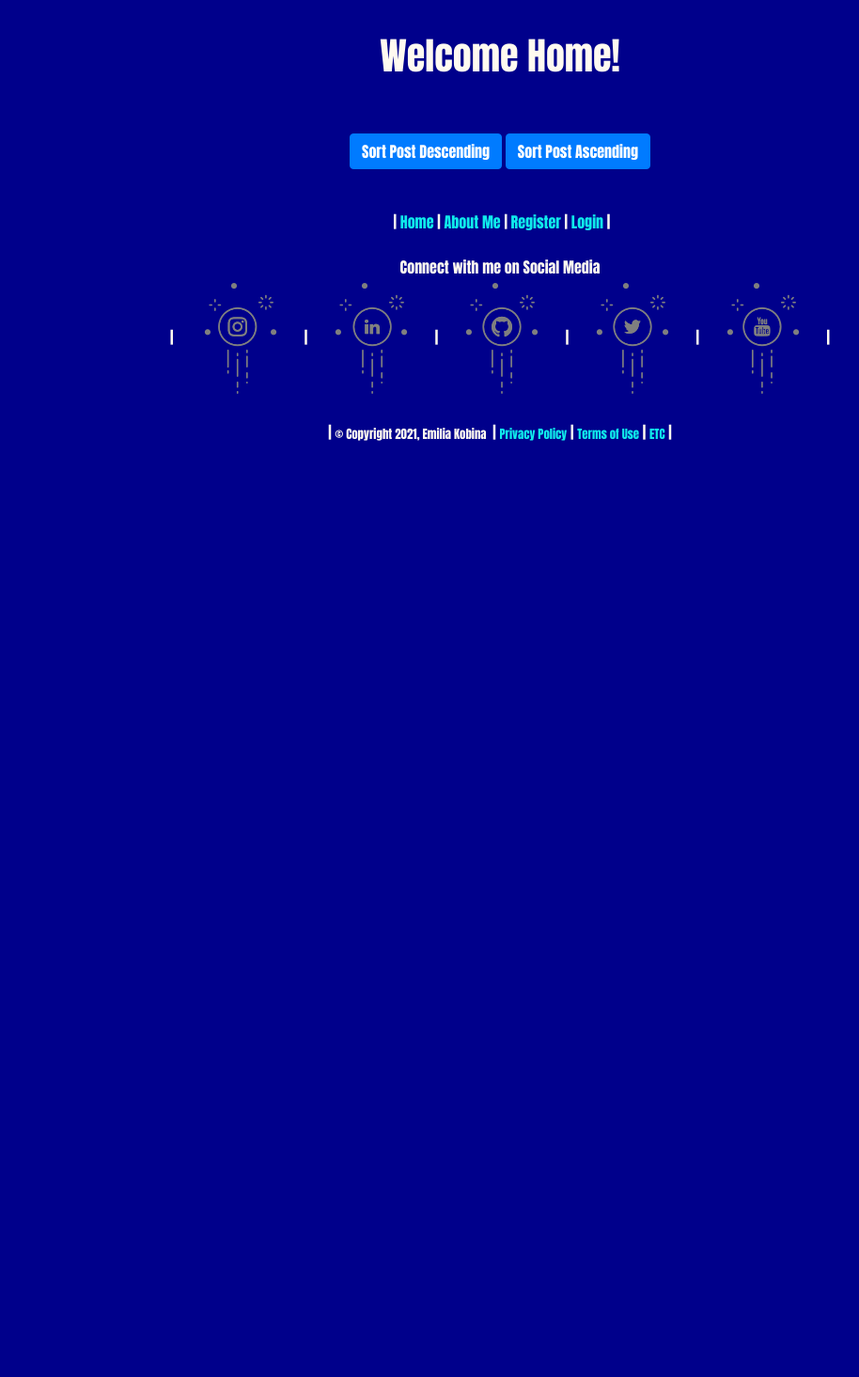
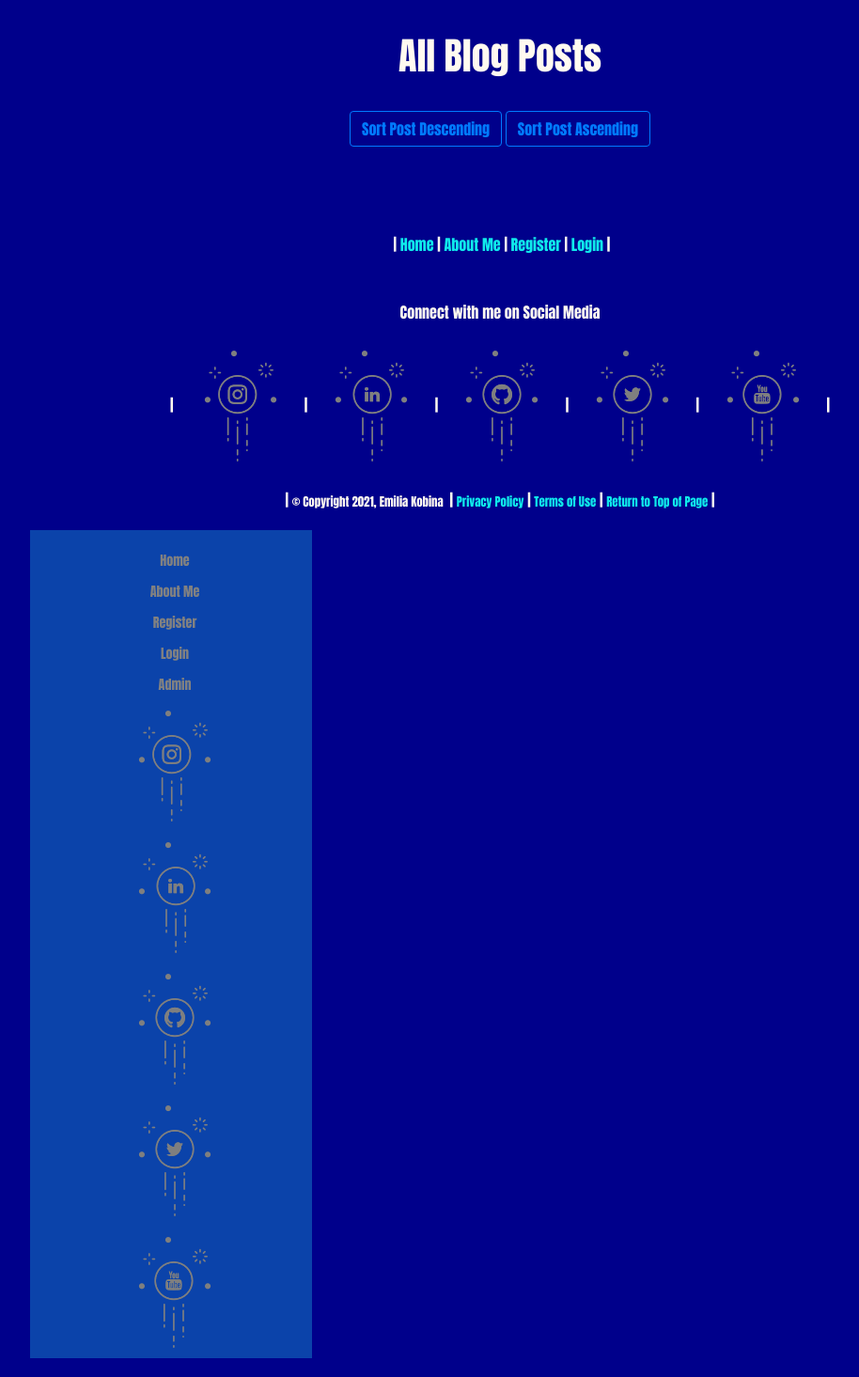
Before and after one commit to emmekay/OnboardManager, a Flask app: page / in a window 1280 px wide. Shown: the part 116-1581 px from the top of the page at 94% size, without its empty margins (108-1022 px from the left). Before the commit the page ends 585 px from the top, so only its background shows below. Run offline with Flask 2, Linux system fonts and the light colour scheme; data that the repository does not hold is empty; parts of the project's set-up code (start-up, migrations or seed data) failed here and were passed over; some libraries are stand-ins or nearby versions.

Commit message:
Submission 1

```diff
--- a/blog/models.py
+++ b/blog/models.py
@@ -23,6 +23,7 @@ class Post(db.Model):
 class User(UserMixin, db.Model):
   id = db.Column(db.Integer, primary_key=True)
   firstname = db.Column(db.String(30), unique=True, nullable=False)
+  username = db.Column(db.String(15), unique=True, nullable=False)
   lastname = db.Column(db.String(30), unique=True, nullable=False)
   email = db.Column(db.String(120), unique=True, nullable=False)
   password_hash = db.Column(db.String(128))
--- a/blog/static/style.css
+++ b/blog/static/style.css
@@ -10,6 +10,9 @@ header {
     font-size: larger;
 }
 
+content {
+    padding-left: 20px;
+}
 h1 {
     background-color: da#008b8b;
     color: #fffaf0;
@@ -28,10 +31,14 @@ h2 {
 
 }
 
+h3 {
+    text-align: left;
+}
+
 p {
-    background-color: #ececf3;
-    color: #6e32d6;
-    font-family: Impact, Haettenschweiler, 'Arial', sans-serif;
+    background-color: #393991;
+    color: #f3f1f5;
+    font-family: Impact, Haettenschweiler, 'Arial Narrow', sans-serif;
     margin: 20px 140px 20px 140px;
     text-align: center;
 
@@ -45,11 +52,6 @@ footer {
     margin: 20px 140px 20px 140px;
     text-align: center;
 
-}
-
-img {
-    max-width: 200%;
-    height: auto;
 }
 
 /*update formatting for links on page - researched links on <https://css-tricks.com/css-basics-styling-links-like-boss/>
@@ -71,9 +73,8 @@ a:active {
 /* Star Rating */
 /* Below code taken from Ref # 6 - Star Rating - All code below to end comment tag has been copied */
 .rate {
-    float: left;
     height: 46px;
-    padding: 0 10px;
+    padding: 30px;
 }
 .rate:not(:checked) > input {
     position:absolute;
@@ -106,3 +107,45 @@ a:active {
     color: #c59b08;
 }
 /* All code above to previous comment tag copied from Ref # 6 */
+
+
+/* # 9 - Modified below code from here to create sidebar */
+/* sidebar style */
+/* Style the sidebar - fixed full height */
+.sidebar {
+  color: rgb(16, 158, 194);
+  height: 100%;
+  width: 300px;
+  z-index: 0;
+  top: 0;
+  left: 0;
+  background-color: rgb(11, 67, 170);
+  overflow-x: hidden;
+  padding-top: 16px;
+}
+
+/* Style sidebar links */
+.sidebar a {
+  padding: 6px 8px 6px 16px;
+  text-decoration: none;
+  font-size: 14px;
+  color: #818181;
+  display: block;
+}
+
+/* Style links on mouse-over */
+.sidebar a:hover {
+  color: #f1f1f1;
+}
+
+/* Style the main content */
+.main {
+  margin-left: 300px; /* Same as the width of the sidenav */
+  padding: 0px 10px;
+}
+
+/* Add media queries for small screens (when the height of the screen is less than 450px, add a smaller padding and font-size) */
+@media screen and (max-height: 450px) {
+  .sidebar {padding-top: 15px;}
+  .sidebar a {font-size: 18px;}
+}
--- a/blog/templates/home.html
+++ b/blog/templates/home.html
@@ -1,13 +1,13 @@
 <!-- Home will inherit from layout.html and is used to specify data displayed on this page-->
 {% extends "layout.html" %}
 {% block content %}
-<h1>Welcome Home!</h1><br>
-<a href="descposts" class="btn btn-primary">Sort Post Descending</a><nbsp> </nbsp> <a href="ascposts" class="btn btn-primary">Sort Post Ascending</a><br><br>
+<h1>All Blog Posts</h1>
+<a href="descposts" class="btn btn-outline-primary">Sort Post Descending</a><nbsp>   </nbsp> <a href="ascposts" class="btn btn-outline-primary">Sort Post Ascending</a><br><br> <!-- Ref 8 - Modified code to create buttons-->
 {% for post in posts %}
 <a href="{{ url_for('post', post_id=post.id) }}"><img src="{{ url_for('static', filename='img/' + post.image_file) }}"><br>
    "{{post.title}}"</a>&nbsp <br>
    by {{ post.user.username }}<br>
-{{ post.content }}</p>
+<p>{{ post.content }}</p>
 
 {% endfor %}
 {% endblock content %}
--- a/blog/templates/layout.html
+++ b/blog/templates/layout.html
@@ -25,6 +25,7 @@
 </head>
 
 <body>
+    <link rel=stylesheet type=text/css href="{{ url_for('static', filename='style.css') }}">
     <div id="header">
          &nbsp|<a href="{{ url_for('home') }}">Home</a>&nbsp|
         <a href="{{ url_for('about') }}">About Me</a>&nbsp|
@@ -59,6 +60,7 @@
         </div>
 
     </div>
+    <div
 
     <div id="content">
         {% block content %}
@@ -66,12 +68,12 @@
     </div>
 
     <footer>
-
+       <br><br>
         &nbsp| <a href="{{ url_for('home') }}">Home</a>&nbsp|
         <a href="{{ url_for('about') }}">About Me</a>&nbsp|
         <a href="{{ url_for('register') }}">Register</a>&nbsp|
-        <a href="{{ url_for('login') }}">Login</a>&nbsp| <br> <br>
-        Connect with me on Social Media <br>
+        <a href="{{ url_for('login') }}">Login</a>&nbsp| <br> <br><br>
+        Connect with me on Social Media <br><br>
         |&nbsp;<a href="https://www.instagram.com/mighteteche" target="_blank">
             <img src="{{ url_for('static', filename='img/instagram_small.png') }}"></a>&nbsp;|
         <a href="https://www.linkedin.com/in/emilia-kobina" target="_blank">
@@ -86,7 +88,7 @@
         <br><br>|&nbsp<small>&copy; Copyright 2021, Emilia Kobina </small>
         &nbsp| <small><a href="{{ url_for('privacy') }}">Privacy Policy</a></small>&nbsp|
         <small><a href="{{ url_for('terms') }}">Terms of Use</a></small>&nbsp|
-        <small><a href="{{ url_for('register') }}">ETC</a></small>&nbsp|
+        <small><a href="{{ url_for('home') }}">Return to Top of Page</a></small>&nbsp|
 
 
 
@@ -102,6 +104,25 @@
     crossorigin="anonymous"></script>  <!-- Ref #3 - Bootstrap -->
 </body>
 
+<div class="sidebar">
+
+    <a href="{{ url_for('home') }}">Home</a>
+    <a href="{{ url_for('about') }}">About Me</a>
+    <a href="{{ url_for('register') }}">Register</a>
+    <a href="{{ url_for('login') }}">Login</a>
+    <a href="{{ url_for('admin.index') }}">Admin</a>
+    <a href="https://www.instagram.com/mighteteche" target="_blank">
+        <img src="{{ url_for('static', filename='img/instagram_small.png') }}"></a>
+    <a href="https://www.linkedin.com/in/emilia-kobina" target="_blank">
+        <img src="{{ url_for('static', filename='img/linkedin_small.png') }}"></a>
+    <a href="https://git.cardiff.ac.uk/c2101138" target="_blank">
+        <img src="{{ url_for('static', filename='img/gitlab_small.png') }}"></a>
+    <a href="https://www.twitter.com" target="_blank">
+        <img src="{{ url_for('static', filename='img/twitter_small.png') }}"></a>
+    <a href="https://www.youtube.com" target="_blank">
+        <img src="{{ url_for('static', filename='img/youtube_small.png') }}"></a>
+
+</div>
 
 
 </html>
--- a/blog/templates/register.html
+++ b/blog/templates/register.html
@@ -4,7 +4,7 @@
     {{ form.csrf_token }} <br>
     <img src="{{ url_for('static', filename='img/members.jpg') }}" >
     <h1>Sign up below to access member's privileges!</h1>
-    <!-- Ref # 4 - Placeholder info for all placeholder links in this section --> <br> <br>
+    {{ form.username.label }} {{ form.username(placeholder="Choose a Username") }}<!-- Ref # 4 - Placeholder info for all placeholder links in this section --> <br> <br>
     {{ form.firstname.label }} {{ form.firstname(placeholder="Enter your First Name") }} <br> <br>
     {{ form.lastname.label }} {{ form.lastname(placeholder="Enter your Last Name") }} <br> <br>
     {{ form.email.label }} {{ form.email(placeholder="Enter your Email") }} <br> <br>
```
Also changed, not shown: blog/templates/post.html (+17 -11 lines), blog/README.md, blog/forms.py (line endings or trailing spaces), blog/static/img/EKlogo.png (added), blog/static/img/default.jpg (added), blog/static/img/lock.jpg (added).
